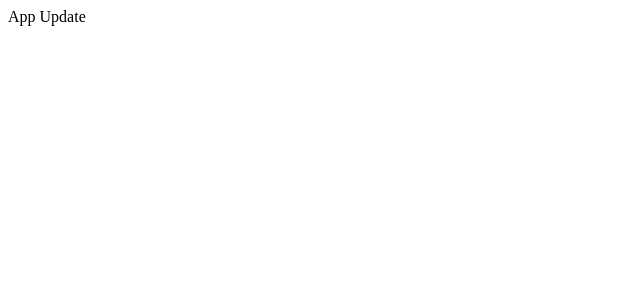
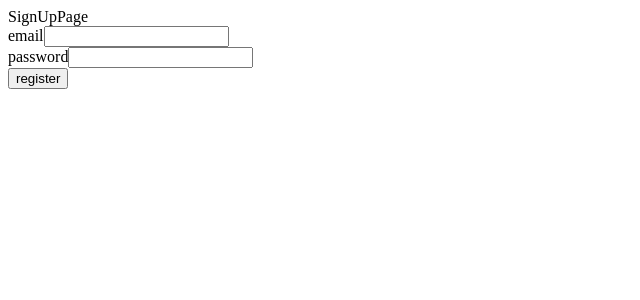
Before and after one commit to nirmalcodes/shop-helper, a React (Vite) app: page / in a window 1280 px wide. Shown: the top 300 px of the page, without its empty margins (0-640 px from the left). Built offline with nearby package versions, Linux system fonts and the light colour scheme; no server answers.

Commit message:
Add Routes to App.jsx

```diff
--- a/src/App.jsx
+++ b/src/App.jsx
@@ -1,5 +1,7 @@
 import React, { Suspense } from 'react'
 import { ErrorBoundary } from 'react-error-boundary'
+import { Route, Routes } from 'react-router'
+import { HomePage, SignInPage, SignUpPage } from './pages'
 
 const App = () => {
     return (
@@ -7,7 +9,15 @@ const App = () => {
             <div className="relative flex min-h-screen flex-col overflow-hidden bg-[#f1f1f1]">
                 <Suspense>
                     <ErrorBoundary fallback={<div>Something went wrong</div>}>
-                        App Update
+                        <Routes>
+                            <Route path={'/'} element={<SignUpPage />} />
+                            <Route path={'/home'} element={<HomePage />} />
+                            <Route path={'/login'} element={<SignInPage />} />
+                            <Route
+                                path={'*'}
+                                element={<div>404 Page Not Found</div>}
+                            />
+                        </Routes>
                     </ErrorBoundary>
                 </Suspense>
             </div>
```
